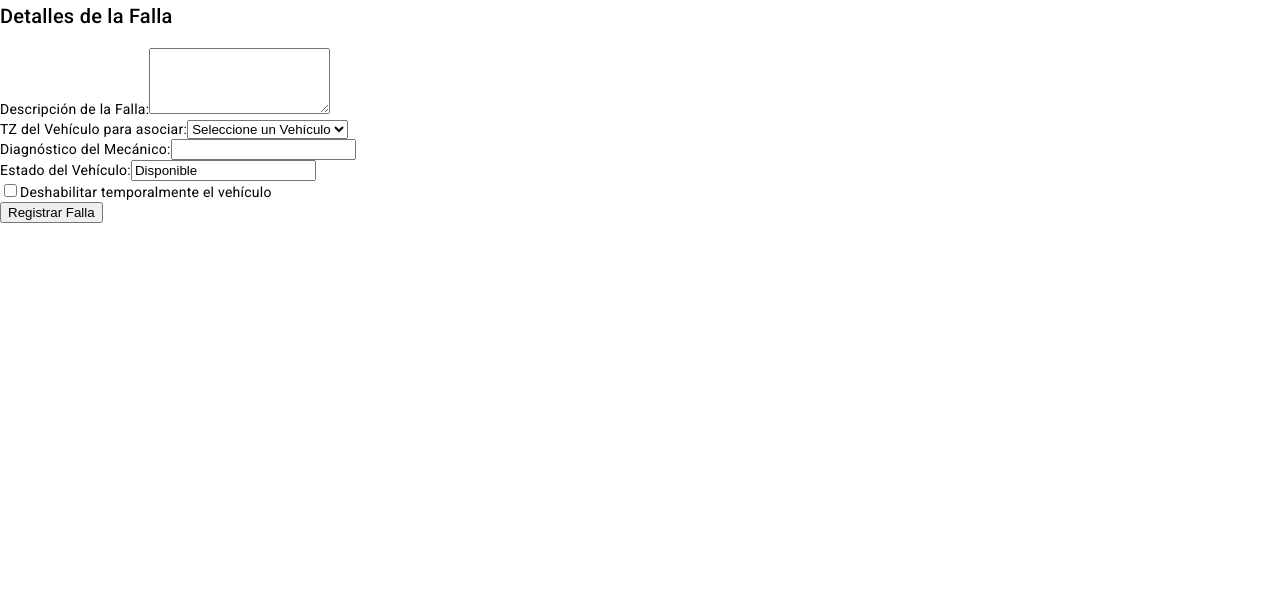
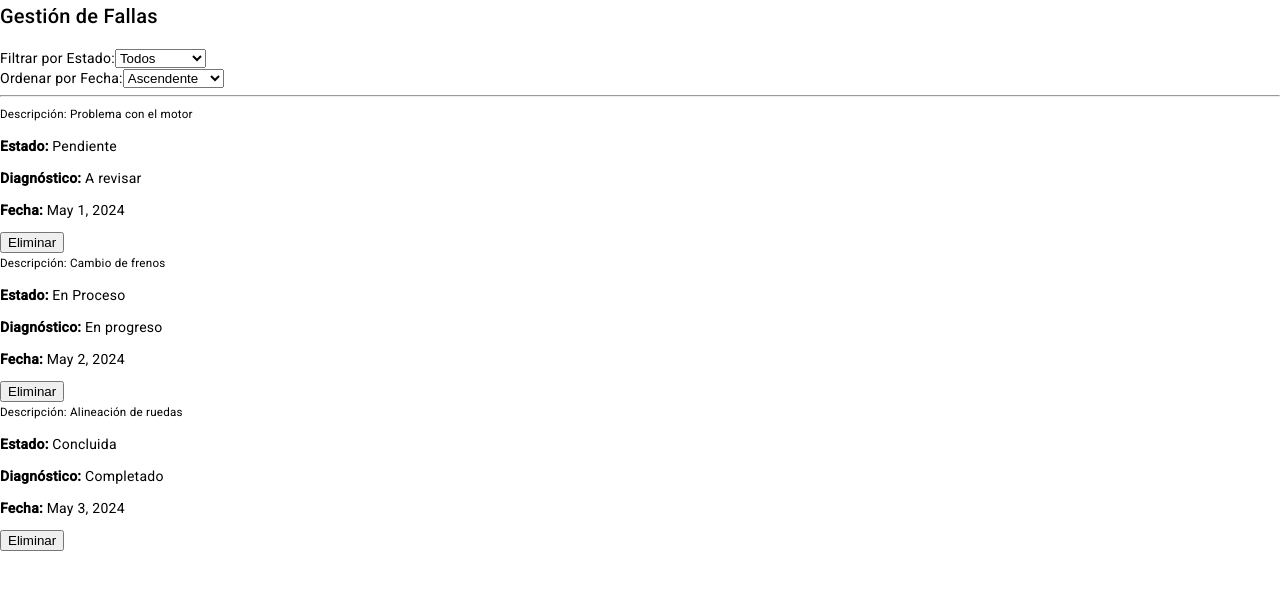
Before and after one commit to Taxi-Manager/WEB-Taxi-Manager-ITQ2024, an Angular app in the folder Taxi-Manager/: page / in a window 1280 px wide. Shown: the top 590 px of the page. Built offline with nearby package versions, Linux system fonts and the light colour scheme.

Commit message:
Pantalla Consultar Fallas sin base de datos

```diff
--- a/Taxi-Manager/src/app/app.component.html
+++ b/Taxi-Manager/src/app/app.component.html
@@ -1,3 +1,4 @@
 <!--<app-programar-mantenimiento></app-programar-mantenimiento>-->
 <!--<app-consultar-mantenimiento></app-consultar-mantenimiento>-->
-<app-crear-fallas></app-crear-fallas>
+<!--<app-crear-fallas></app-crear-fallas>-->
+<app-consultar-fallas></app-consultar-fallas>
--- a/Taxi-Manager/src/app/consultar-fallas/consultar-fallas.component.html
+++ b/Taxi-Manager/src/app/consultar-fallas/consultar-fallas.component.html
@@ -1 +1,38 @@
-<p>consultar-fallas works!</p>
+<div class="container">
+  <h2>Gestión de Fallas</h2>
+
+  <!-- Filtrado por Estado -->
+  <div class="form-group">
+    <label for="estadoFiltro">Filtrar por Estado:</label>
+    <select id="estadoFiltro" [(ngModel)]="estadoFiltro" class="form-control" (change)="filtrarPorEstado()">
+      <option value="">Todos</option>
+      <option value="Pendiente">Pendiente</option>
+      <option value="En Proceso">En Proceso</option>
+      <option value="Concluida">Concluida</option>
+    </select>
+  </div>
+
+  <!-- Ordenación por Fecha -->
+  <div class="form-group">
+    <label for="ordenFecha">Ordenar por Fecha:</label>
+    <select id="ordenFecha" [(ngModel)]="ordenFecha" class="form-control" (change)="ordenarPorFecha()">
+      <option value="asc">Ascendente</option>
+      <option value="desc">Descendente</option>
+    </select>
+  </div>
+
+  <hr>
+
+  <!-- Detalles de las Fallas -->
+  <div *ngFor="let falla of fallasFiltradas">
+    <div class="card mb-3">
+      <div class="card-body">
+        <h5 class="card-title">Descripción: {{ falla.descripcion }}</h5>
+        <p class="card-text"><strong>Estado:</strong> {{ falla.estado }}</p>
+        <p class="card-text"><strong>Diagnóstico:</strong> {{ falla.diagnostico }}</p>
+        <p class="card-text"><strong>Fecha:</strong> {{ falla.fecha | date }}</p>
+        <button (click)="eliminarFalla(falla)" class="btn btn-danger">Eliminar</button>
+      </div>
+    </div>
+  </div>
+</div>
--- a/Taxi-Manager/src/app/consultar-fallas/consultar-fallas.component.ts
+++ b/Taxi-Manager/src/app/consultar-fallas/consultar-fallas.component.ts
@@ -1,12 +1,50 @@
 import { Component } from '@angular/core';
+import { FormsModule } from '@angular/forms';
+import { NgFor } from '@angular/common';
+import { DatePipe } from '@angular/common';
 
 @Component({
   selector: 'app-consultar-fallas',
   standalone: true,
-  imports: [],
+  imports: [FormsModule, NgFor, DatePipe],
   templateUrl: './consultar-fallas.component.html',
   styleUrl: './consultar-fallas.component.css'
 })
 export class ConsultarFallasComponent {
+  fallas: any[] = [
+    { descripcion: 'Problema con el motor', estado: 'Pendiente', diagnostico: 'A revisar', fecha: new Date('2024-05-01') },
+    { descripcion: 'Cambio de frenos', estado: 'En Proceso', diagnostico: 'En progreso', fecha: new Date('2024-05-02') },
+    { descripcion: 'Alineación de ruedas', estado: 'Concluida', diagnostico: 'Completado', fecha: new Date('2024-05-03') }
+    // Agregar más fallas según sea necesario
+  ];
 
+  fallasFiltradas: any[] = [];
+  estadoFiltro: string = '';
+  ordenFecha: string = 'asc';
+
+  ngOnInit() {
+    this.fallasFiltradas = this.fallas;
+  }
+
+  filtrarPorEstado() {
+    if (this.estadoFiltro) {
+      this.fallasFiltradas = this.fallas.filter(falla => falla.estado === this.estadoFiltro);
+    } else {
+      this.fallasFiltradas = this.fallas;
+    }
+    this.ordenarPorFecha();
+  }
+
+  ordenarPorFecha() {
+    this.fallasFiltradas.sort((a, b) => {
+      const dateA = new Date(a.fecha).getTime();
+      const dateB = new Date(b.fecha).getTime();
+      return this.ordenFecha === 'asc' ? dateA - dateB : dateB - dateA;
+    });
+  }
+
+  eliminarFalla(falla: any) {
+    this.fallas = this.fallas.filter(f => f !== falla);
+    this.filtrarPorEstado();
+  }
 }
```
